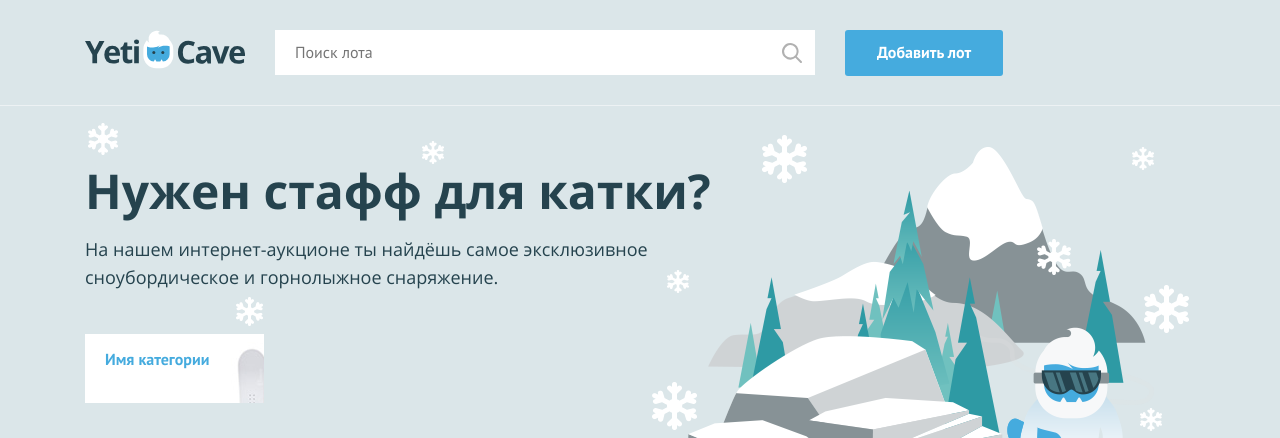
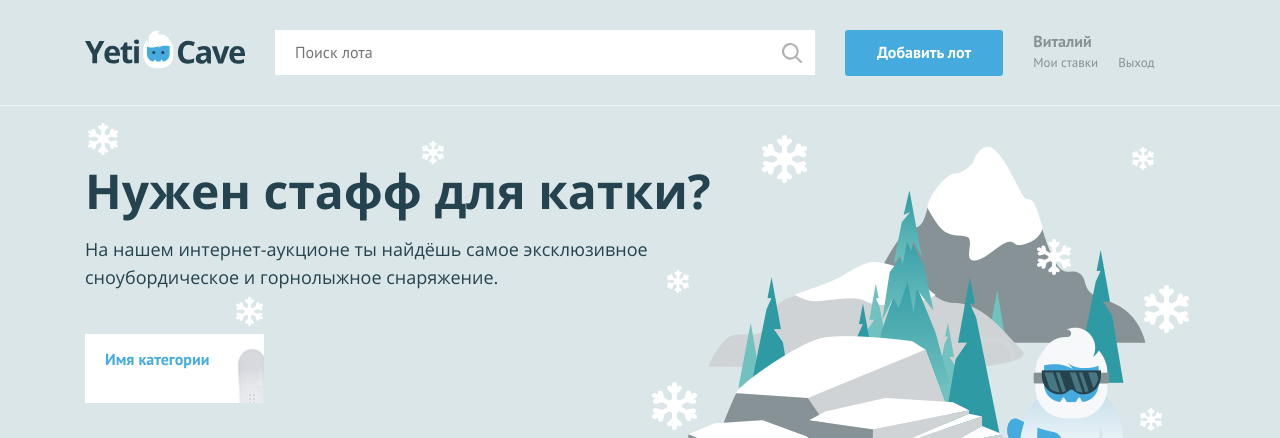
Before and after one commit to likable/796623-yeticave-9, a PHP site: page / in a window 1280 px wide. Shown: the top 438 px of the page. Run offline with PHP 8.4, Linux system fonts and the light colour scheme.

Commit message:
Completed the task with conditions

```diff
--- a/index.php
+++ b/index.php
@@ -1,7 +1,7 @@
 <?php
 $is_auth = rand(0, 1);
 
-$user_name = ''; // укажите здесь ваше имя
+$user_name = 'Виталий'; // укажите здесь ваше имя
 ?>
 <!DOCTYPE html>
 <html lang="ru">
@@ -29,6 +29,22 @@ $user_name = ''; // укажите здесь ваше имя
         <nav class="user-menu">
 
         <!-- здесь должен быть PHP код для показа меню и данных пользователя -->
+        <?php if ($is_auth == 1): ?>
+            <div class="user-menu__logged">
+                <p><?= $user_name; ?></p>
+                <a class="user-menu__bets" href="pages/my-bets.html">Мои ставки</a>
+                <a class="user-menu__logout" href="#">Выход</a>
+            </div>
+        <?php else: ?>
+            <ul class="user-menu__list">
+                <li class="user-menu__item">
+                    <a href="#">Регистрация</a>
+                </li>
+                <li class="user-menu__item">
+                    <a href="#">Вход</a>
+                </li>
+            </ul>
+        <?php endif; ?>
 
         </nav>
     </div>
```
